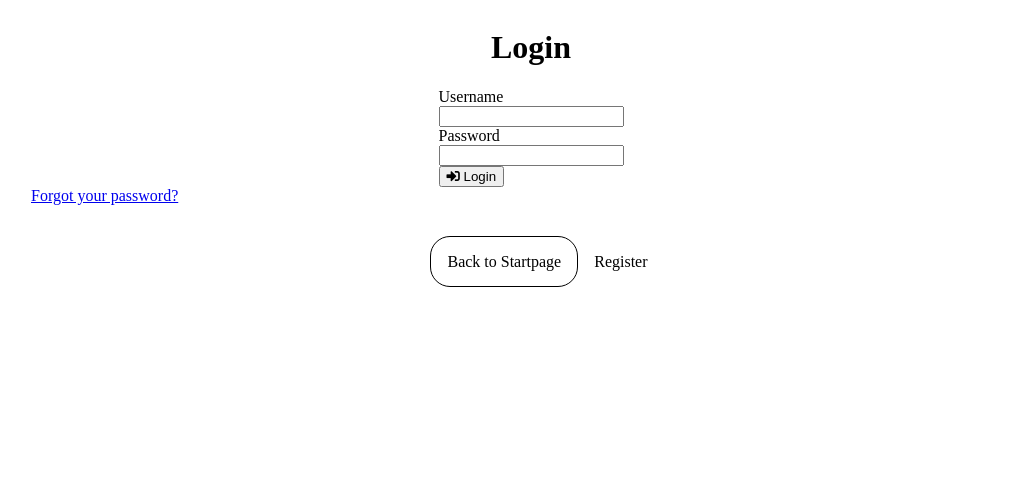
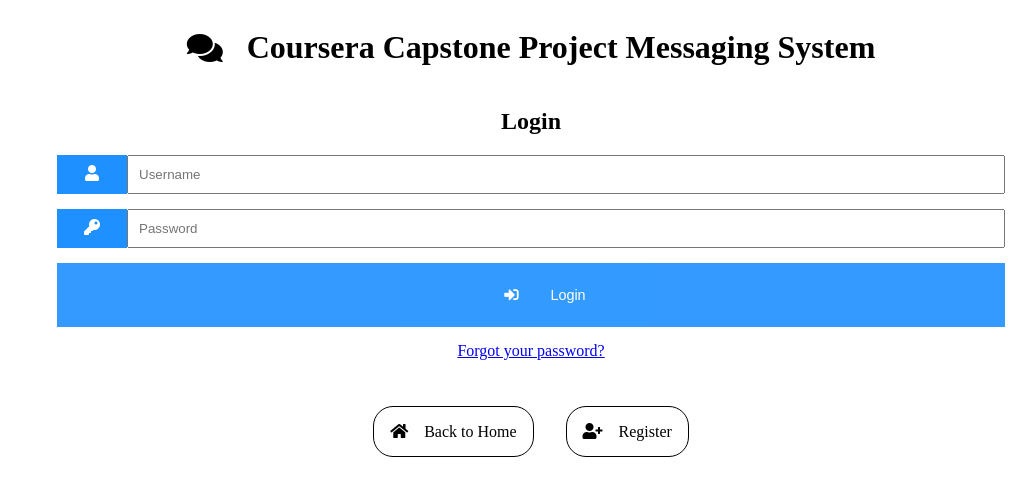
Before and after one commit to uopeople/coursera-cybersecurity-security-capstone-project, a PHP site: page /login.php in a window 1280 px wide. Shown: the top 496 px of the page, without its empty margins (109-1145 px from the left). Run offline with PHP 8.4, Linux system fonts and the light colour scheme; some libraries are stand-ins or nearby versions.

Commit message:
Updated links and layout for registration and login pages

```diff
--- a/lib/service/RegistrationFormValidation.php
+++ b/lib/service/RegistrationFormValidation.php
@@ -33,7 +33,7 @@ class RegistrationFormValidation {
     }
 
     /**
-     * Ensure that all mandatory form values have been entered.
+     * Ensure that all mandatory form values have been entered and are valid.
      *
      * @param string $username          The username entered by the user
      * @param string $email             The email address entered by the user
--- a/public/css/index.css
+++ b/public/css/index.css
@@ -121,6 +121,11 @@ form {
     display: none;
 }
 
+.form-container #pass-reset {
+    grid-area: button;
+    text-align: center;
+}
+
 .form-container button:hover {
     opacity: 1;
 }
--- a/public/login.php
+++ b/public/login.php
@@ -23,35 +23,45 @@ include __DIR__ . '/../setup.php';
 
 <body>
 <div id="header">
-    <h1>Login</h1>
+    <i class="fas fa-comments icon"></i>
+    <h1>Coursera Capstone Project Messaging System</h1>
 </div>
-<div class="container main">
-    <form method="post" action="login_post.php">
-        <div>
-            <div>
-                <label>
-                    <span>Username</span><br>
-                    <input type="text" name="username" required>
-                </label>
-            </div>
-            <div>
-                <label>
-                    <span>Password</span><br>
-                    <input type="password" name="password" required>
-                </label>
-            </div>
-            <div>
-                <button type="submit" name="submit"><i class="fas fa-sign-in-alt"></i>&nbsp;Login</button>
-            </div>
-        </div>
-    </form>
-    <div>
-        <a href="reset_password.php">Forgot your password?</a>
+<form method="post" action="login_post.php">
+    <h2>Login</h2>
+
+    <div class="form-container">
+        <i class="fa fa-user icon"></i>
+        <input class="input-field" type="text" name="username" required
+                placeholder="Username" />
     </div>
-</div>
+
+    <div class="form-container">
+        <i class="fa fa-key icon"></i>
+        <input class="input-field" type="password" name="password" required
+                placeholder="Password" />
+    </div>
+
+    <div class="form-container">
+        <button type="submit" name="submit">
+            <i class="fas fa-sign-in-alt icon"></i>&nbsp;Login
+        </button>
+    </div>
+
+    <div class="form-container">
+        <a id="pass-reset" href="reset_password.php">Forgot your password?</a>
+    </div>
+</form>
 <div id="main-links">
-    <p id="link-home"><a href="index.php">Back to Startpage</a></p>
-    <p id="register">Register</p>
+    <p id="link-home">
+        <a href="index.php">
+            <i class="fas fa-home icon"></i>&nbsp;Back to Home
+        </a>
+    </p>
+    <p id="register">
+        <a href="register.php">
+            <i class="fas fa-user-plus icon"></i>&nbsp;Register
+        </a>
+    </p>
 </div>
 </body>
 
```
Also changed, not shown: public/register.php (+7 -3 lines).
